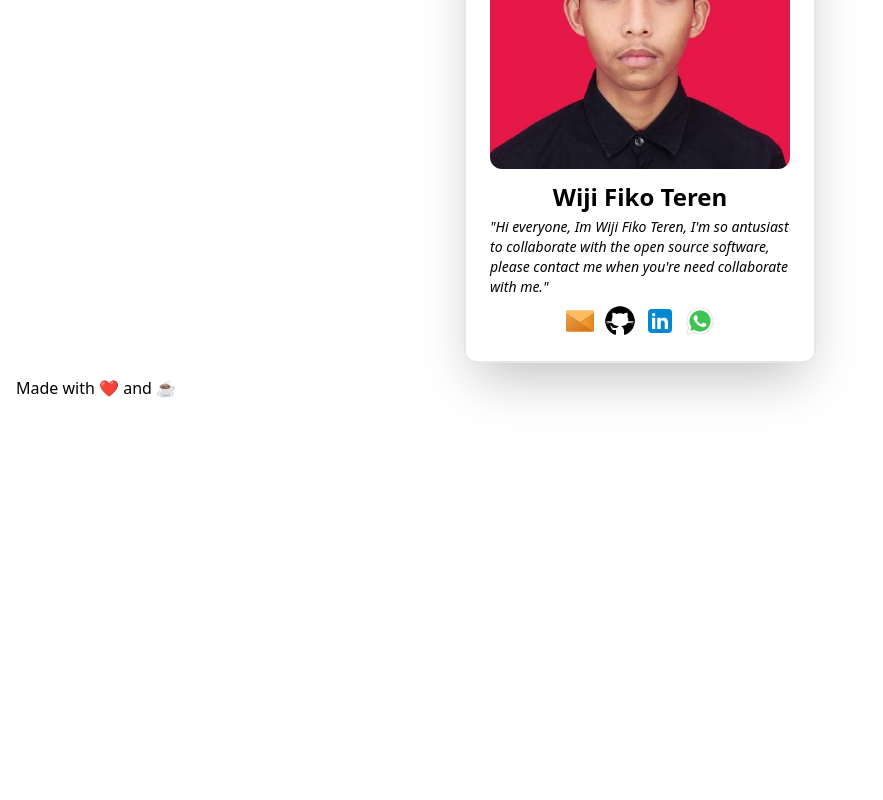
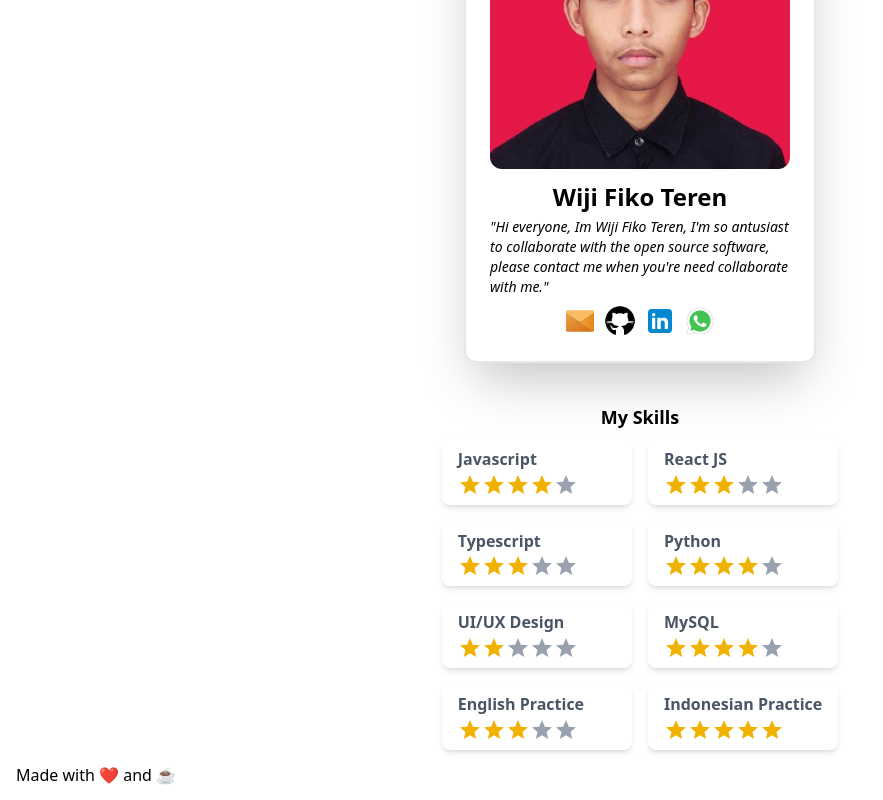
Before and after one commit to fiko942/code-session-portfolio, a Next.js app: page /about-me in a window 1280 px wide. Shown: the part 255-1055 px from the top of the page, without its empty margins (0-883 px from the left). Before the commit the page ends 800 px from the top, so only its background shows below. Built offline with nearby package versions, Linux system fonts and the light colour scheme.

Commit message:
completing for skills

```diff
--- a/constants/about-me.js
+++ b/constants/about-me.js
@@ -1,4 +1,14 @@
 export default {
     name: "Wiji Fiko Teren",
     profilePicture: "/images/about-me/me.jpeg",
+    skills: [
+        { name: "Javascript", grade: 4 },
+        { name: "React JS", grade: 3 },
+        { name: "Typescript", grade: 3 },
+        { name: "Python", grade: 4 },
+        { name: "UI/UX Design", grade: 2 },
+        { name: "MySQL", grade: 4 },
+        { name: "English Practice", grade: 3 },
+        { name: "Indonesian Practice", grade: 5 },
+    ]
 }
--- a/pages/about-me/index.jsx
+++ b/pages/about-me/index.jsx
@@ -1,9 +1,11 @@
 import constants from '../../constants/about-me'
 import socials from '@/constants/socials'
+import StarIcon from '@mui/icons-material/Star';
 
 export default function AboutMe() {
     return (
         <div className="about-me--page">
+            {/* BEGIN MY PROFILE */}
             <section id="my-profile">
                 <div className='flex w-fit flex-col mx-auto mt-12 border-2 border-gray-200 p-6 rounded-xl shadow-2xl'>
                     <img
@@ -32,6 +34,38 @@ export default function AboutMe() {
                     </div>
                 </div>
             </section>
+            {/* END OF MY PROFILE */}
+            {/* BEGIN SKILLS */}
+            <section id="skils">
+                <h3 className='text-center font-semibold text-lg mt-10'>My Skills</h3>
+                <div className='flex flex-col items-center mt-2'>
+                    <div className="skill-items grid grid-cols-2 gap-4">
+                        {constants.skills.map((skill, index) => (
+                            <div
+                                key={index}
+                                className='bg-white shadow-white-300 shadow-md rounded-lg px-4 py-2'
+                            >
+                                <span className='font-semibold text-gray-600'>{skill.name}</span>
+                                <div className="grade-container">
+                                    {Array.from({ length: skill.grade }).map((_, index) => (
+                                        <StarIcon
+                                            key={index}
+                                            className='text-yellow-500'
+                                        />
+                                    ))}
+                                    {Array.from({ length: 5 - skill.grade }).map((_, index) => (
+                                        <StarIcon
+                                            key={index}
+                                            className='text-gray-400'
+                                        />
+                                    ))}
+                                </div>
+                            </div>
+                        ))}
+                    </div>
+                </div>
+            </section>
+            {/* END OF SKILLS */}
         </div>
     )
 }
```
